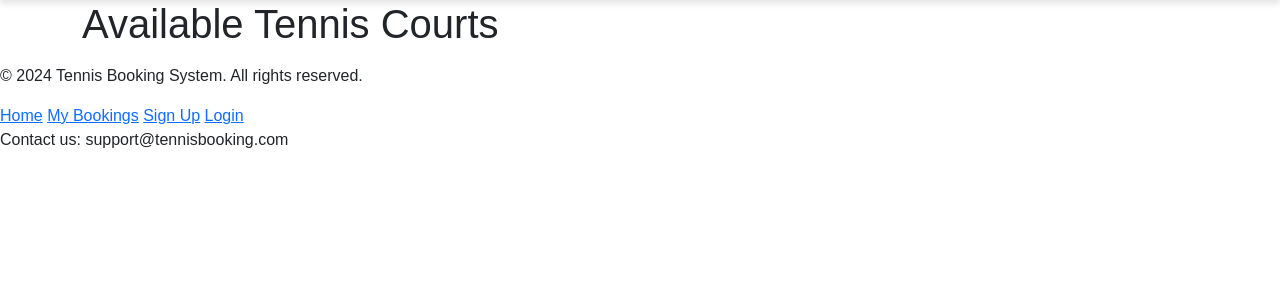
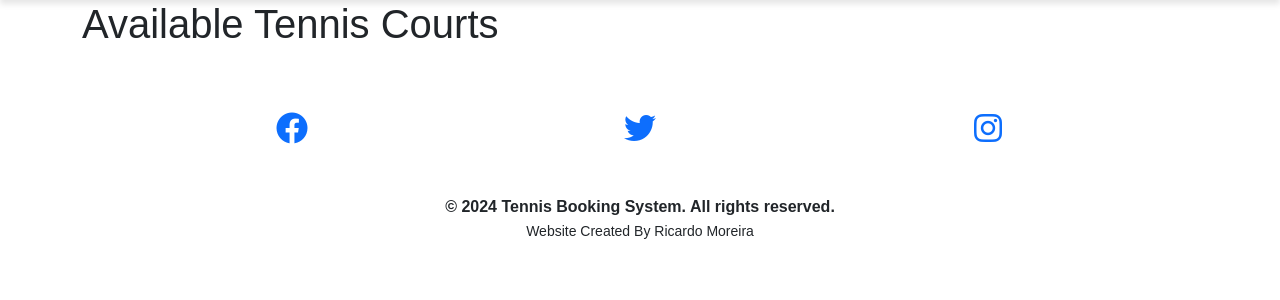
Before and after one commit to RicardoMor98/Tennis-Booking-System, a Django app: page / in a window 1280 px wide. Shown: the part 56-356 px from the top of the page. Run offline with Django 4.2, Linux system fonts and the light colour scheme; data that the repository does not hold is empty.

Commit message:
Amend footer

```diff
--- a/main_app/templates/footer.html
+++ b/main_app/templates/footer.html
@@ -1,22 +1,53 @@
 <footer>
-    <div class="footer-content">
-        <p>&copy; {{ current_year }} Tennis Booking System. All rights reserved.</p>
-        <div class="footer-links">
-            <a href="{% url 'home' %}">Home</a>
-            <a href="{% url 'my_bookings' %}">My Bookings</a>
-            <a href="{% url 'signup' %}">Sign Up</a>
-            <a href="{% url 'login' %}">Login</a>
+    <div class="pb-2 mt-2 bg-white">
+        <div class="container">
+            <!-- Social Media Links -->
+            <div class="row text-center p-5">
+                <div class="col-4">
+                    <a href="https://www.facebook.com/"
+                       aria-label="View more about Tennis Booking System on Facebook"
+                       rel="noopener"
+                       target="_blank">
+                        <i class="fab fa-facebook fa-2x social-icons"></i>
+                    </a>
+                </div>
+                <div class="col-4">
+                    <a href="https://x.com/?lang=en"
+                       aria-label="View more updates at Tennis Booking System on Twitter/X"
+                       rel="noopener"
+                       target="_blank">
+                        <i class="fab fa-twitter fa-2x social-icons"></i>
+                    </a>
+                </div>
+                <div class="col-4">
+                    <a href="https://www.instagram.com/"
+                       aria-label="View more about the Tennis Booking System on Instagram"
+                       rel="noopener"
+                       target="_blank">
+                        <i class="fab fa-instagram fa-2x social-icons"></i>
+                    </a>
+                </div>
+            </div>
         </div>
-        <div class="footer-contact">
-            <p>Contact us: support@tennisbooking.com</p>
+        <!-- Copyright Section -->
+        <div class="container">
+            <div class="row">
+                <div class="col-12 text-center text-green">
+                    <strong>
+                        <span id="footer-year"></span> Tennis Booking System. All rights reserved.
+                    </strong>
+                    <br />
+                    <small>Website Created By Ricardo Moreira</small>
+                </div>
+            </div>
         </div>
     </div>
 </footer>
 
+<!-- JavaScript Block -->
 {% block scripts %}
-    <script>
-        // Example of dynamically setting the current year
-        const currentYear = new Date().getFullYear();
-        document.querySelector('.footer-content p').textContent = `© ${currentYear} Tennis Booking System. All rights reserved.`;
-    </script>
+<script>
+    // Dynamically update the year in the footer
+    document.getElementById('footer-year').textContent = `© ${new Date().getFullYear()}`;
+</script>
 {% endblock %}
```
